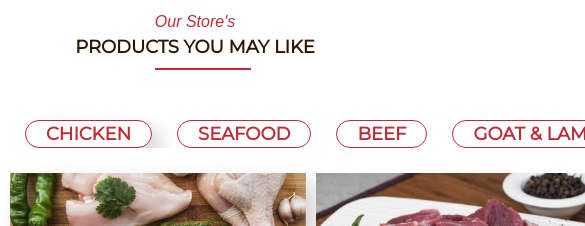
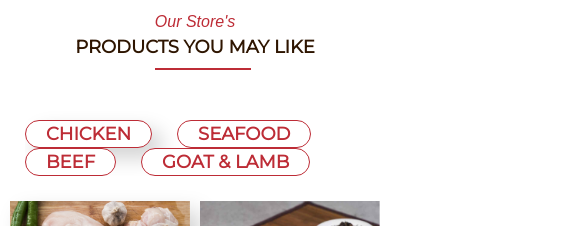
Before and after one commit to vivekkravindraa/freshmeat, a React (Create React App) app: page /product-list in a window 390 px wide. Shown: the part 507-733 px from the top of the page, 585 px wide, since content can reach past the window. Built offline with nearby package versions, Linux system fonts and the light colour scheme.

Commit message:
fix: useHistory push in mobile

```diff
--- a/src/components/CommonComponents/Navigation/Navigation.js
+++ b/src/components/CommonComponents/Navigation/Navigation.js
@@ -5,9 +5,10 @@ import { BrowserRouter as Router, Link } from "react-router-dom";
 import './Navigation.css';
 
 export default function Navigation(props) {
+	const history = useHistory();
+
 	const [ id, setId ] = useState(0);
 	const [ isPathHome, setIsPathHome ] = useState(false);
-	const history = useHistory();
 
 	const navigationItems = [
 		{
--- a/src/components/ProductComponents/ProductList/ProductList.css
+++ b/src/components/ProductComponents/ProductList/ProductList.css
@@ -116,8 +116,6 @@
     }
 
     .ProductList-categorySortItems {
-        display: flex;
-        align-items: center;
         padding: 50px 0 0 0;
         margin-left: 25px;
         overflow-y: scroll;
@@ -129,7 +127,7 @@
     }
 
     .ProductList-categorySortItems button {
-        white-space: pre;
+        white-space: nowrap;
         margin-right: 25px;
         border-radius: 22px;
         opacity: 1;
@@ -296,8 +294,6 @@
     }
 
     .ProductList-categorySortItems {
-        display: flex;
-        align-items: center;
         padding: 50px 0 0 0;
         margin-left: 25px;
         overflow-y: scroll;
@@ -309,7 +305,7 @@
     }
 
     .ProductList-categorySortItems button {
-        white-space: pre;
+        white-space: no wrap;
         margin-right: 25px;
         border-radius: 22px;
         opacity: 1;
--- a/src/components/ProductComponents/ProductList/ProductList.js
+++ b/src/components/ProductComponents/ProductList/ProductList.js
@@ -1,4 +1,5 @@
 import React, { useState, useEffect } from 'react';
+import { useHistory } from "react-router-dom";
 import { BrowserRouter as Router, Link } from 'react-router-dom';
 
 import Location from '../../CommonComponents/Location/Location';
@@ -16,6 +17,8 @@ import Sticky from '../../CommonComponents/Sticky/Sticky';
 import './ProductList.css';
 
 export default function ProductList(props) {
+    const history = useHistory();
+
     const breadcrumbItems = [
         {
             id: 1,
@@ -47,6 +50,10 @@ export default function ProductList(props) {
         setFilterPopularProducts(prodcutsFilteredByCategory);
     }
 
+    const redirectRoute = (pathname) => {
+		history.push(pathname);
+	}
+
     useEffect(() => {
         const header = document.getElementById("header");
         const sticky = header.offsetTop;
@@ -76,7 +83,7 @@ export default function ProductList(props) {
                     <div className="ProductList-breadcrumb-items">
                         {breadcrumbItems.map((breadcrumb, index) => {
                             return (
-                            <li key={index} className="ProductList-breadcrumb-item"><Router><Link to={breadcrumb.path}>{breadcrumb.content}</Link></Router></li>
+                                <li key={index} className="ProductList-breadcrumb-item"><Router><Link to={breadcrumb.path} onClick={() => redirectRoute(breadcrumb.path)}>{breadcrumb.content}</Link></Router></li>
                             )
                         })}
                     </div>
```
